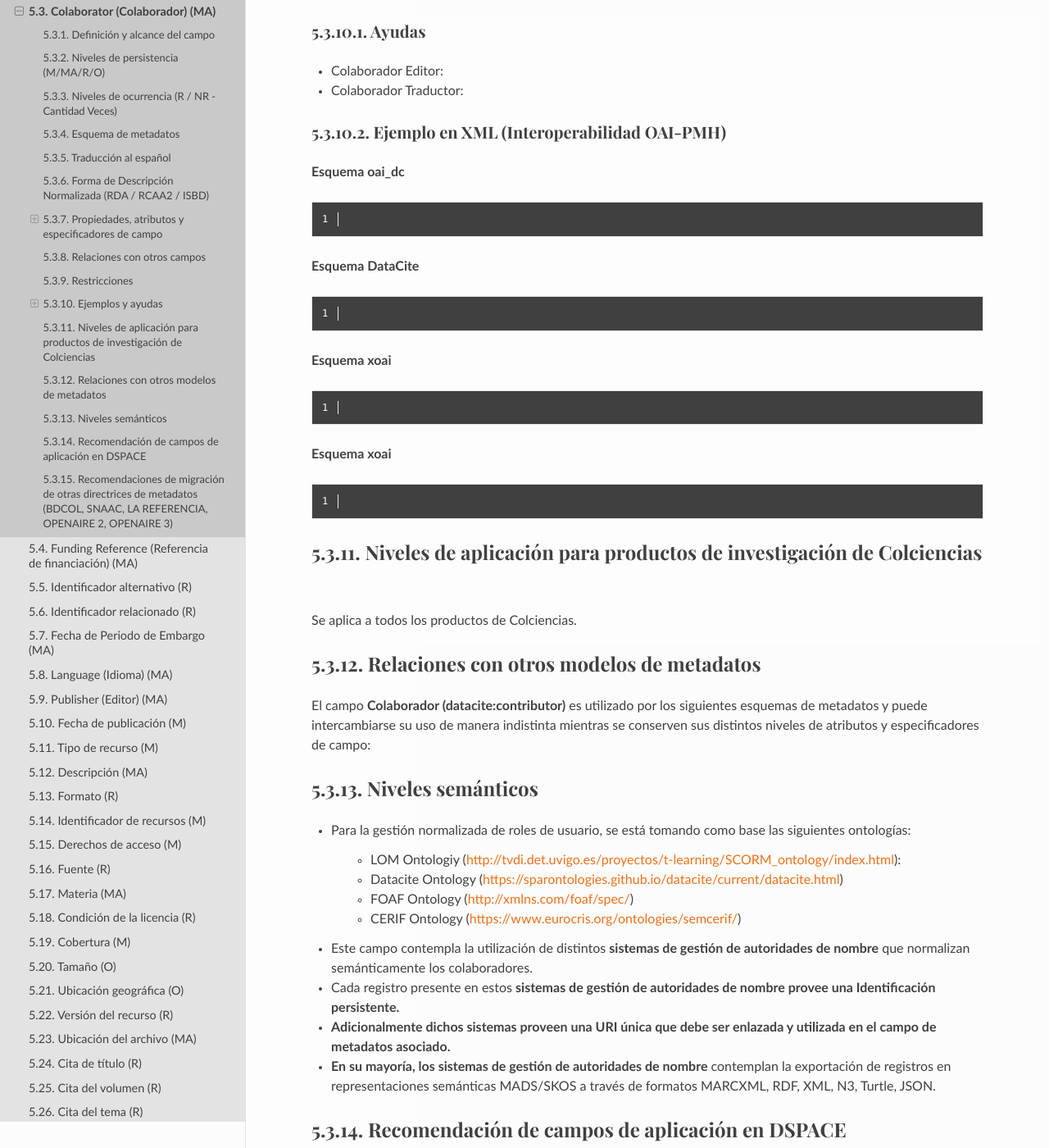
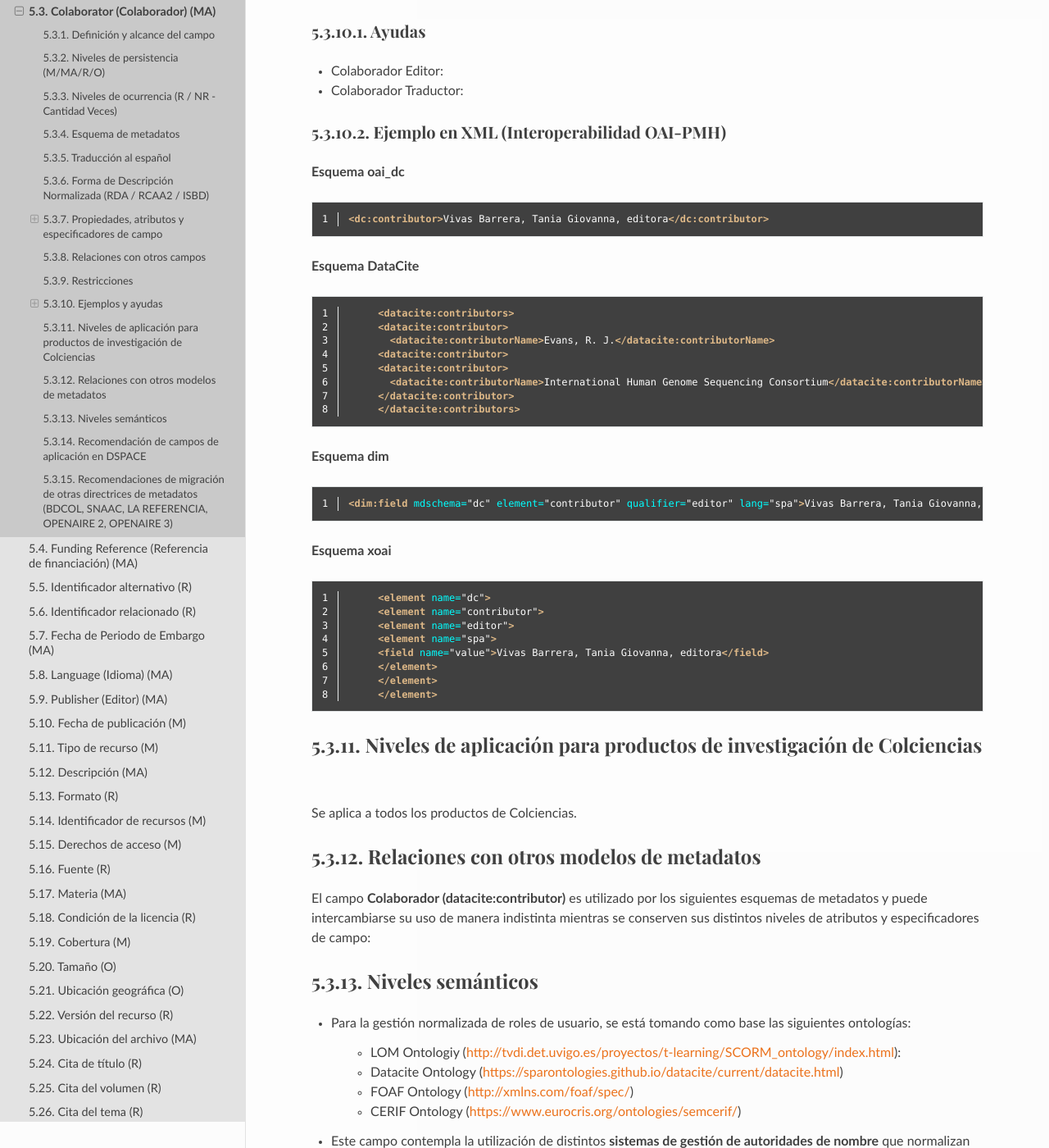
Before and after one commit to rcic/openaire4, a Sphinx documentation site: the page built from docs/field_contributor.rst, in a window 1280 px wide and 1400 px high, scrolled down 4804 px. Shown: the whole window at 82% size. Built offline with Sphinx 7.4.7 and the Read the Docs theme 2.0.0, drawn with Linux system fonts in a browser that asks for light colours; some web fonts are replaced; a script that is not in the unit is left out.

Commit message:
actualizacion

```diff
--- a/docs/field_contributor.rst
+++ b/docs/field_contributor.rst
@@ -254,22 +254,43 @@ Ejemplo en XML (Interoperabilidad OAI-PMH)
 .. code-block:: xml
    :linenos:
 
+   <dc:contributor>Vivas Barrera, Tania Giovanna, editora</dc:contributor>
+
 **Esquema DataCite**
 
 .. code-block:: xml
    :linenos:
 
+   	<datacite:contributors>
+        <datacite:contributor>
+          <datacite:contributorName>Evans, R. J.</datacite:contributorName>
+        <datacite:contributor>
+        <datacite:contributor>
+          <datacite:contributorName>International Human Genome Sequencing Consortium</datacite:contributorName>
+        </datacite:contributor>
+	</datacite:contributors>
+
+
+**Esquema dim**
+
+.. code-block:: xml
+   :linenos:
+
+   <dim:field mdschema="dc" element="contributor" qualifier="editor" lang="spa">Vivas Barrera, Tania Giovanna, editora</dim:field>
 
 **Esquema xoai**
 
 .. code-block:: xml
    :linenos:
 
-
-**Esquema xoai**
-
-.. code-block:: xml
-   :linenos:
+   	<element name="dc">
+	<element name="contributor">
+	<element name="editor">
+	<element name="spa">
+	<field name="value">Vivas Barrera, Tania Giovanna, editora</field>
+	</element>
+	</element>
+	</element>
 
 ..
 
```
